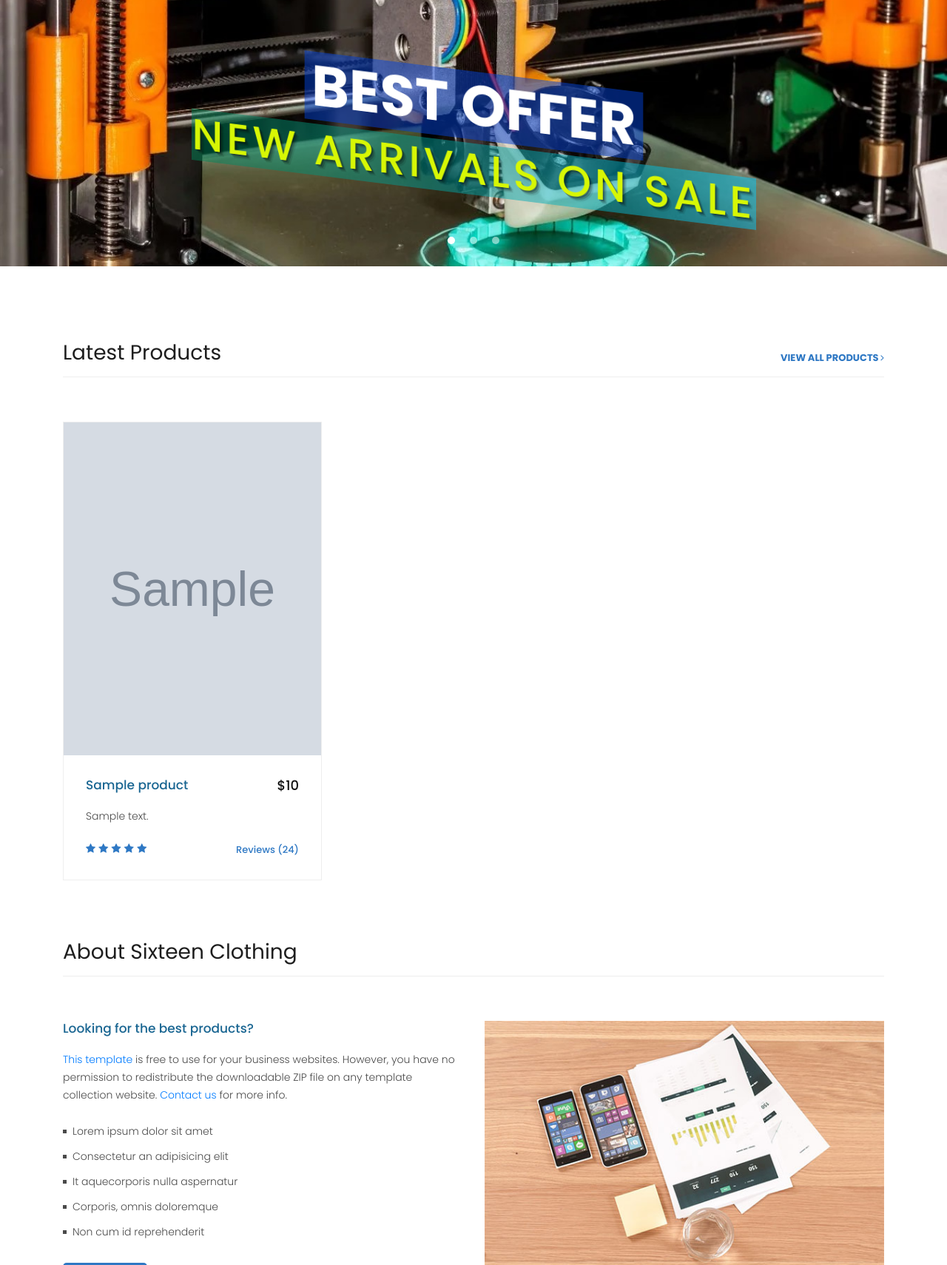
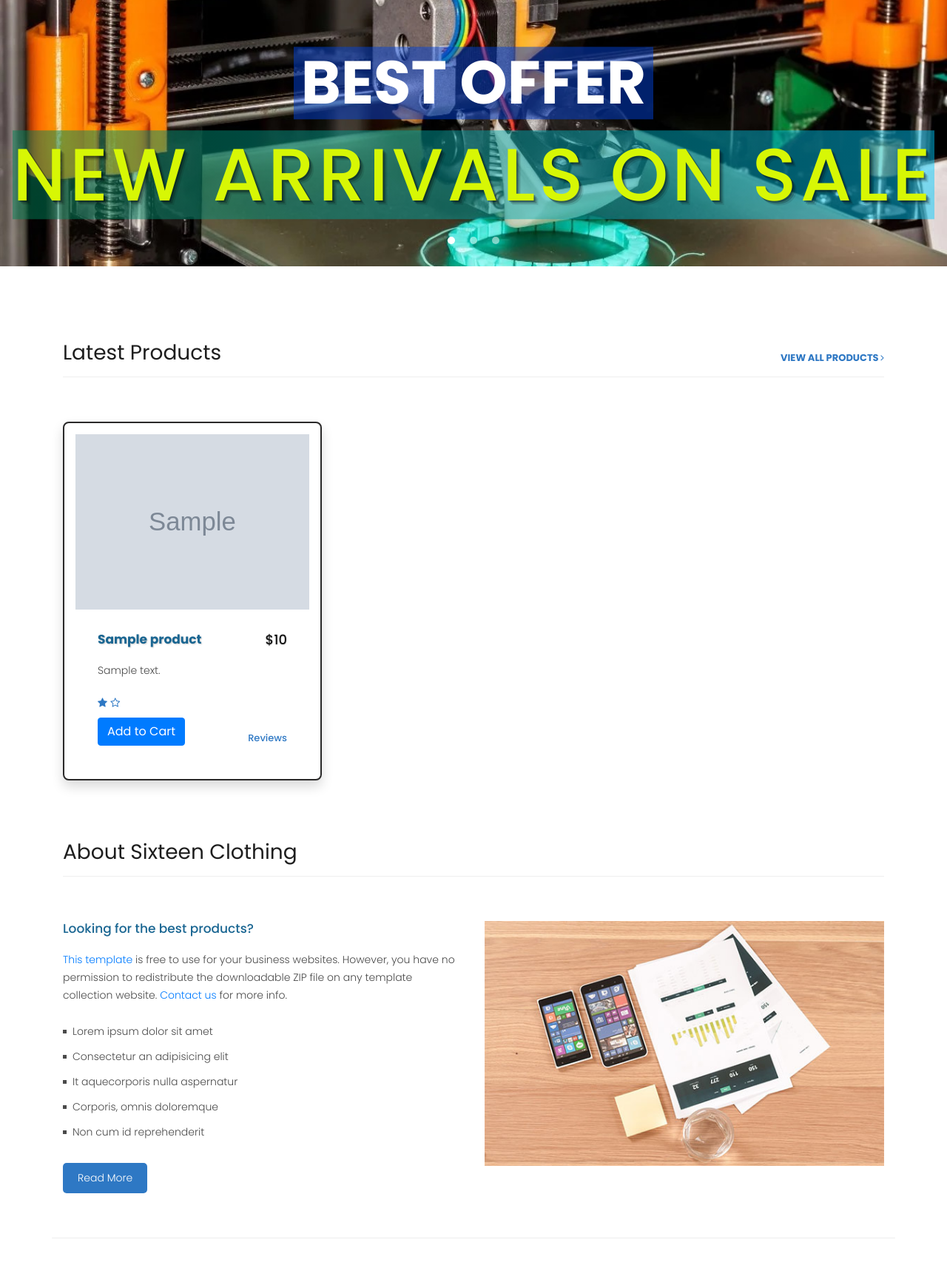
Before and after one commit to lma3ti/Machines-Tools, a Node server app: page / in a window 1280 px wide. Shown: the part 80-1790 px from the top of the page at 74% size. Run offline with Node 20, Linux system fonts and the light colour scheme; tables that the repository leaves empty hold one stand-in row (values such as "Sample post"); grey boxes marked "Sample" are stand-in pictures; some libraries are stand-ins or nearby versions.

Commit message:
chi tkhirbi9at

```diff
--- a/assets/css/templatemo-sixteen.css
+++ b/assets/css/templatemo-sixteen.css
@@ -354,9 +354,6 @@ header .navbar {
 	margin-bottom: 15px;
 	background-color: rgb(3, 66, 213);
 	padding: 5 100px;
-	margin: 0;
-	transform: rotateX(20deg) rotateY(20deg);
-	margin-top: 0;
 	background-color: rgba(3, 66, 213, 0.505);
 	display: inline-block;
 	padding: 0 10px;
@@ -365,7 +362,7 @@ header .navbar {
 
 	.banner .text-content h2 {
 		color: #d7f705;
-		font-size: 62px;
+		font-size: 100px;
 		text-transform: uppercase;
 		letter-spacing: 5px;
 	background: linear-gradient(to right, rgba(0, 130, 85, 0.496), rgba(0, 204, 255, 0.479));
@@ -375,10 +372,7 @@ header .navbar {
 	2px 2px 0px rgba(0, 0, 0, 0.3),  /* Bottom-right shadow */
 	4px 4px 0px rgba(0, 0, 0, 0.2),  /* Deeper shadow for depth */
 	6px 6px 0px rgba(0, 0, 0, 0.1);
-	-webkit-transform: rotateX(20deg) rotateY(20deg); /* Fainter shadow for a smooth 3D effect */
-	-moz-transform: rotateX(20deg) rotateY(20deg); /* Fainter shadow for a smooth 3D effect */
-	-ms-transform: rotateX(20deg) rotateY(20deg); /* Fainter shadow for a smooth 3D effect */
-	transform: rotateX(20deg) rotateY(20deg); /* Fainter shadow for a smooth 3D effect */
+	 /* Fainter shadow for a smooth 3D effect */
 }
 
 .owl-banner .owl-dots .owl-dot {
@@ -431,7 +425,7 @@ header .navbar {
 }
 
 .product-item {
-	border: 1px solid #eee;
+	border: 2px solid #2a2929;
 	margin-bottom: 30px;
 }
 
@@ -480,8 +474,25 @@ header .navbar {
 	color: #2e78c4;
 	font-weight: 500;
 }
+.product-item {
+	background-color: #fff; /* Ensures a clean background */
+	border-radius: 8px; /* Rounded corners for a softer look */
+	box-shadow: 0 4px 6px rgba(0, 0, 0, 0.1), 0 1px 3px rgba(0, 0, 0, 0.06); /* Subtle shadow */
+	transition: transform 0.2s ease, box-shadow 0.2s ease; /* Animation for hover */
+	padding: 15px; /* Spacing inside the card */
+  }
+  .product-item:hover {
+	transform: translateY(-5px); /* Slight lift effect */
+	box-shadow: 0 10px 15px rgba(0, 0, 0, 0.15), 0 4px 6px rgba(0, 0, 0, 0.1); /* Stronger shadow */
+  }
+  .title {
+	text-shadow: 1px 1px 2px rgba(0, 0, 0, 0.2); /* Subtle shadow for text */
+	font-weight: bold;
+  }
 
-
+  .price {
+	text-shadow: 0px 1px 2px rgba(0, 0, 0, 0.2);
+  }
 
 
 /* Best Features */
--- a/views/index.ejs
+++ b/views/index.ejs
@@ -38,23 +38,30 @@
                 </div>
                 <% for(let product of products) {%>
                     <div class="col-md-4">
-                      <div class="product-item ">
-                        <a href="/products/<%= product._id %>" ><img style="height: 450px;" src="uploads/<%= product.image %>" alt=""></a>
+                        <div class="product-item shadow">
+                          <a href="/products/<%= product._id %>">
+                            <img class="img-fluid" loading="lazy" src="uploads/<%= product.image %>" alt="<%= product.title %>">
+                          </a>
                           <div class="down-content">
-                          <a href="/products/<%= product._id %>"  class="img-fluid" ><h4><%= product.title %></h4></a>
-                          <h6>$<%= product.price %></h6>
+                            <a href="/products/<%= product._id %>" class="text-decoration-none">
+                              <h4 class="title"><%= product.title %></h4>
+                            </a>
+                            <h6 class="price">$<%= product.price %></h6>
                             <p><%= product.description %></p>
                             <ul class="stars">
+
                                 <li><i class="fa fa-star"></i></li>
-                            <li><i class="fa fa-star"></i></li>
-                            <li><i class="fa fa-star"></i></li>
-                            <li><i class="fa fa-star"></i></li>
-                            <li><i class="fa fa-star"></i></li>
+
+
+                                <li><i class="fa fa-star-o"></i></li> <!-- Empty stars -->
+
                             </ul>
-                          <span>Reviews (24)</span>
+                            <span>Reviews </span>
+                            <button class="btn btn-primary mt-2">Add to Cart</button>
                           </div>
                         </div>
                       </div>
+
                     <% } %>
             </div>
         </div>
```
Lines whose indentation alone changed are shown as unchanged.
